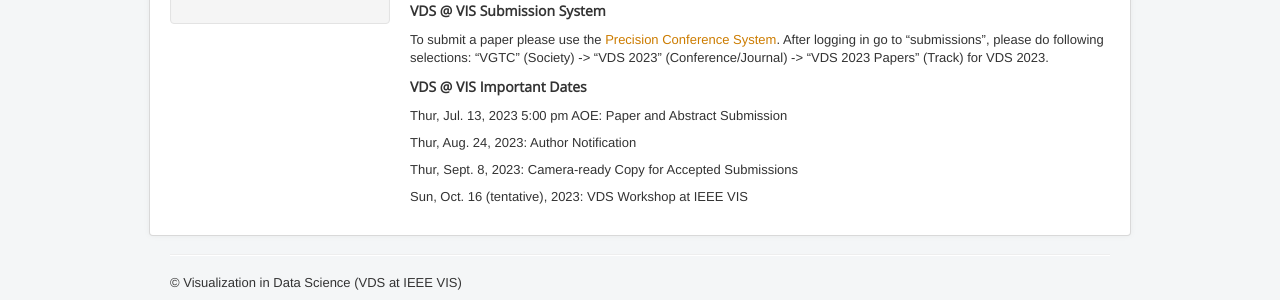
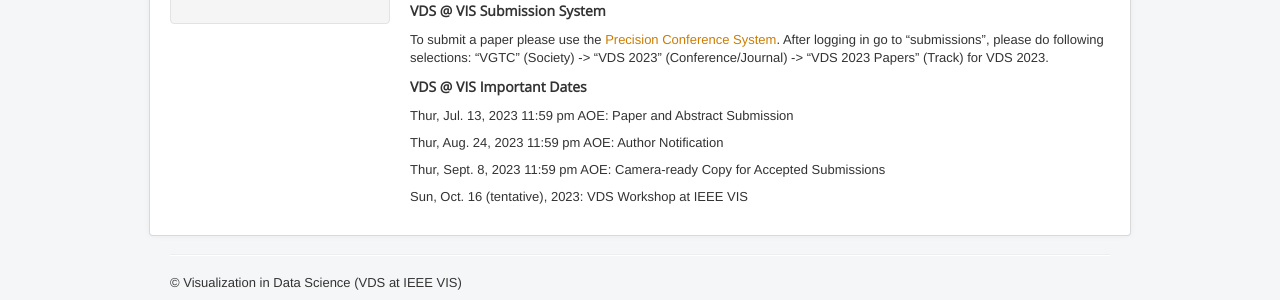
Before and after one commit to visualdatascience/2023, a Jekyll site: the page built from cfp.md, in a window 1280 px wide. Shown: the part 1046-1346 px from the top of the page. Built offline with Jekyll 4.4.1, drawn with Linux system fonts in a browser that asks for light colours.

Commit message:
Update cfp.md

```diff
--- a/cfp.md
+++ b/cfp.md
@@ -35,10 +35,10 @@ To submit a paper please use the [Precision Conference System](https://new.preci
 
 #### VDS @ VIS Important Dates
 
-Thur, Jul. 13, 2023 5:00 pm AOE: Paper and Abstract Submission
+Thur, Jul. 13, 2023 11:59 pm AOE: Paper and Abstract Submission
 
-Thur, Aug. 24, 2023: Author Notification
+Thur, Aug. 24, 2023 11:59 pm AOE: Author Notification
 
-Thur, Sept. 8, 2023: Camera-ready Copy for Accepted Submissions
+Thur, Sept. 8, 2023 11:59 pm AOE: Camera-ready Copy for Accepted Submissions
 
 Sun, Oct. 16 (tentative), 2023: VDS Workshop at IEEE VIS
```
